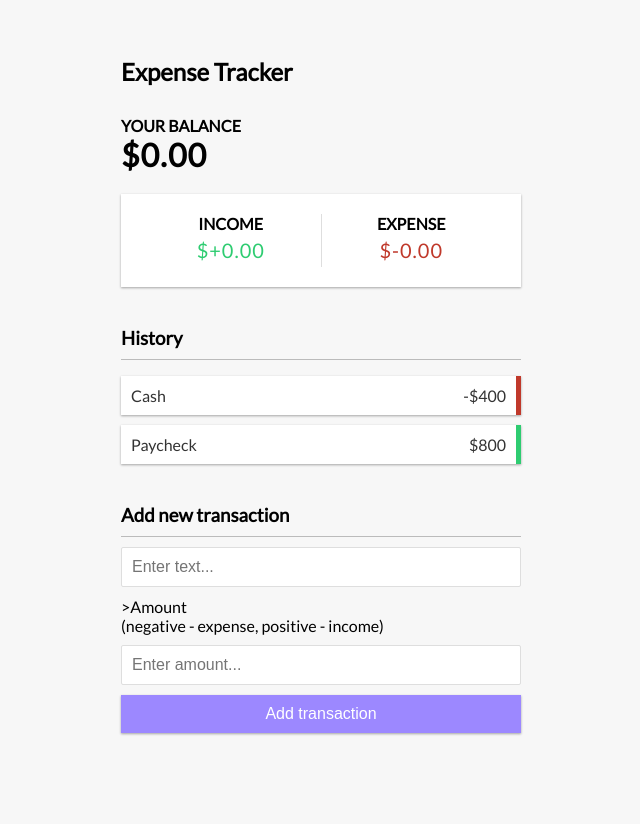
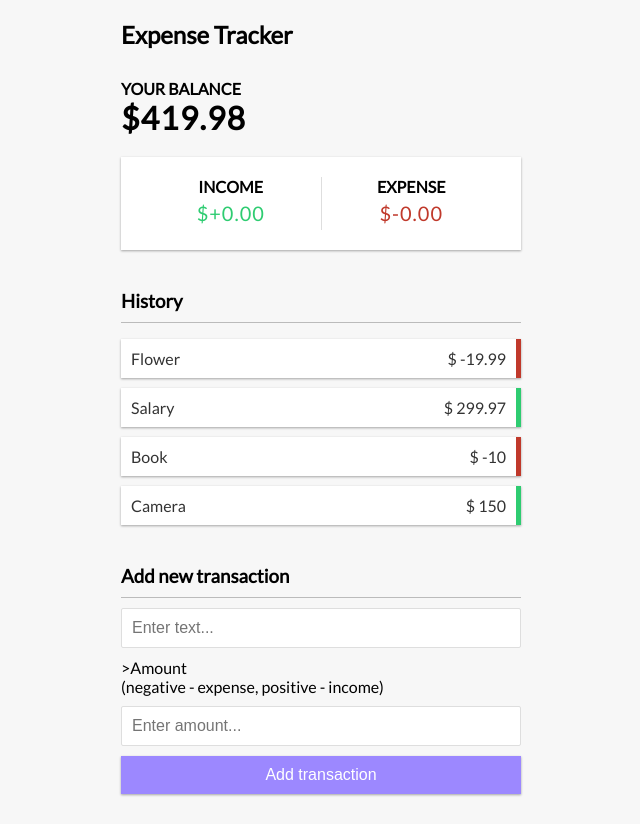
Before and after one commit to Kyaw1511/vueExpenseTracker, a Vue app: page / in a window 1280 px wide. Shown: the whole page, without its empty margins (319-959 px from the left). Before the commit the page ends 800 px from the top, so only its background shows below. Built offline with nearby package versions, Linux system fonts and the light colour scheme.

Commit message:
balance component and computed

```diff
--- a/src/App.vue
+++ b/src/App.vue
@@ -1,15 +1,15 @@
 <template>
   <Header />
   <div class="container">
-    <Balance />
+    <Balance :total="total" />
     <IncomeExpenses />
-    <TransactionList />
+    <TransactionList :transactions="transactions" />
     <AddTransaction />
   </div>
 </template>
 
 
-<script>
+<script setup>
 
   import Header from './components/Header.vue';
   import Balance from './components/Balance.vue';
@@ -17,13 +17,30 @@
   import TransactionList from './components/TransactionList.vue';
   import AddTransaction from './components/AddTransaction.vue';
 
-  export default {
-    components: {
-      Header,
-      Balance,
-      IncomeExpenses,
-      TransactionList,
-      AddTransaction,
-    },
-  };
+  import { computed, ref } from 'vue';
+
+  const transactions = ref ([
+    { id: 1, text: 'Flower', amount: -19.99 },
+    { id: 2, text: 'Salary', amount: 299.97 },
+    { id: 3, text: 'Book', amount: -10 },
+    { id: 4, text: 'Camera', amount: 150 },
+  ]);
+
+  // console.log(transactions);
+  // console.log(transactions.value);
+  const total = computed(() => {
+    return transactions.value.reduce((acc, transaction) => {
+      return acc + transaction.amount;
+    }, 0);
+  });
+
+  // export default {
+  //   components: {
+  //     Header,
+  //     Balance,
+  //     IncomeExpenses,
+  //     TransactionList,
+  //     AddTransaction,
+  //   },
+  // };
 </script>
--- a/src/components/Balance.vue
+++ b/src/components/Balance.vue
@@ -1,4 +1,15 @@
 <template>
     <h4>Your Balance</h4>
-    <h1 id="balance">$0.00</h1>
+    <h1 id="balance">${{ total }}</h1>
 </template>
+
+<script setup>
+    import {defineProps} from 'vue';
+
+    const props = defineProps({
+        total: {
+            type: Number,
+            required: true,
+        },
+    });
+</script>
--- a/src/components/TransactionList.vue
+++ b/src/components/TransactionList.vue
@@ -4,19 +4,71 @@
         id="list"
         class="list"
     >
-        <li class="minus">
-            Cash
-            <span>-$400</span>
-            <button class="delete-btn">
-                x
-            </button>
-        </li>
-        <li class="plus">
-            Paycheck
-            <span>$800</span>
+        <li
+            v-for="transaction in transactions"
+            :key="transaction.id"
+            :class="transaction.amount < 0 ? 'minus' : 'plus'"
+        >
+            {{ transaction.text }}
+            <span>$ {{ transaction.amount }} </span>
             <button class="delete-btn">
                 x
             </button>
         </li>
     </ul>
 </template>
+
+<script setup>
+    import { defineProps } from 'vue';
+
+    const props = defineProps ({
+        transactions: {
+            type: Array,
+            required: true,
+        },
+    });
+</script>
+
+<!-- using Option API -->
+<!-- <script>
+    export default {
+        data() {
+            return {
+                transactions: [
+                    { id: 1, text: 'Flower', amount: -19.99 },
+                    { id: 2, text: 'Salary', amount: 299.97 },
+                    { id: 3, text: 'Book', amount: -10 },
+                    { id: 4, text: 'Camera', amount: 150 },
+                ],
+            };
+        },
+    };
+</script> -->
+
+<!-- Composition script setup -->
+<!-- <script setup>
+    const transactions = [
+        { id: 1, text: 'Flower', amount: -19.99 },
+        { id: 2, text: 'Salary', amount: 299.97 },
+        { id: 3, text: 'Book', amount: -10 },
+        { id: 4, text: 'Camera', amount: 150 },
+    ];
+</script> -->
+
+<!-- Composition API v3.2 -->
+<!-- <script>
+    export default {
+        setup() {
+            const transactions = [
+                { id: 1, text: 'Flower', amount: -19.99 },
+                { id: 2, text: 'Salary', amount: 299.97 },
+                { id: 3, text: 'Book', amount: -10 },
+                { id: 4, text: 'Camera', amount: 150 },
+            ]
+        }
+    };
+
+    return {
+        transactions,
+    }
+</script> -->
```
